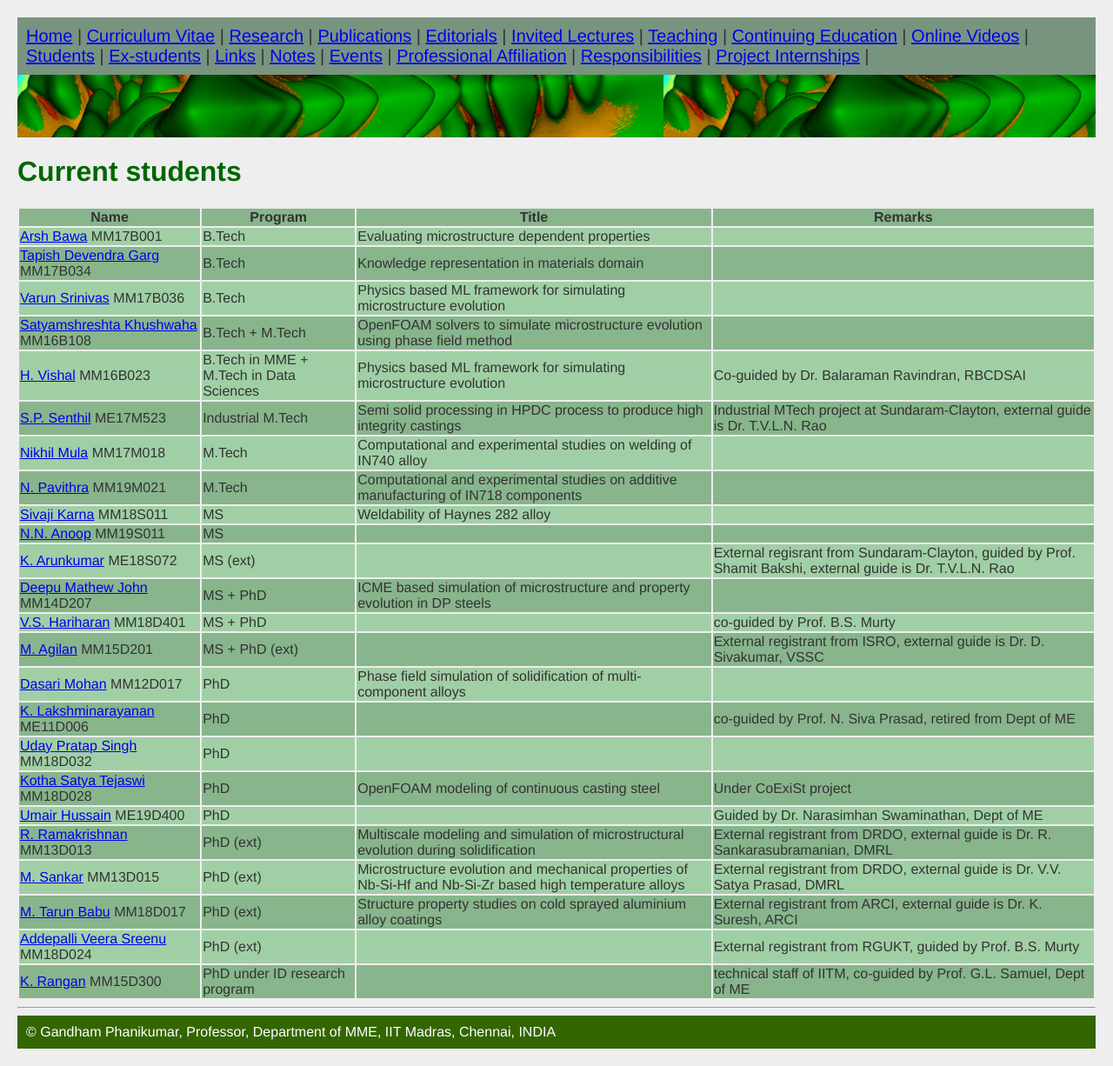
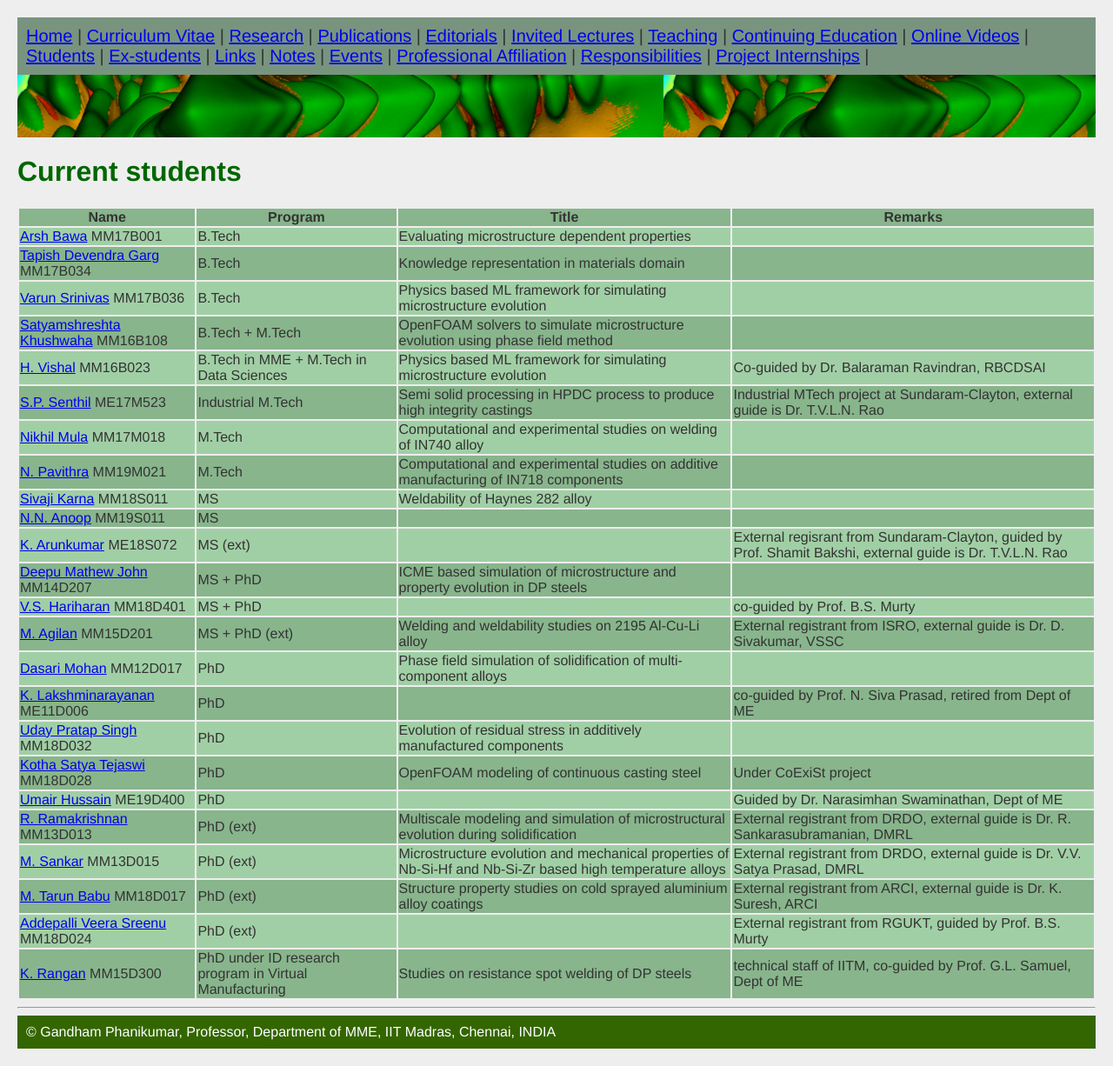
Before and after one commit to gphanikumar/gphanikumar.github.io, a Jekyll site: the page built from _pages/students.md, in a window 1280 px wide. Shown: the whole page at 87% size. Built offline with Jekyll 4.4.1, drawn with Linux system fonts in a browser that asks for light colours.

Commit message:
topic update

```diff
--- a/_data/stu.yml
+++ b/_data/stu.yml
@@ -2,7 +2,7 @@
   roll: MM15D201
   url: "students/agilan"
   prog: MS + PhD (ext)
-  title:
+  title: Welding and weldability studies on 2195 Al-Cu-Li alloy
   remarks: External registrant from ISRO, external guide is Dr. D. Sivakumar, VSSC
 #-------------------------------------------------------------
 - name: Deepu Mathew John
@@ -29,8 +29,8 @@
 - name: K. Rangan
   roll: MM15D300
   url: "students/rangan"
-  prog: PhD under ID research program
-  title:
+  prog: PhD under ID research program in Virtual Manufacturing
+  title: Studies on resistance spot welding of DP steels
   remarks: technical staff of IITM, co-guided by Prof. G.L. Samuel, Dept of ME
 #-------------------------------------------------------------
 - name: Dasari Mohan
@@ -51,7 +51,7 @@
   roll: MM18D032
   url: "students/udaypratap"
   prog: PhD
-  title:
+  title: Evolution of residual stress in additively manufactured components
   remarks:
 #-------------------------------------------------------------
 - name: Kotha Satya Tejaswi
```
